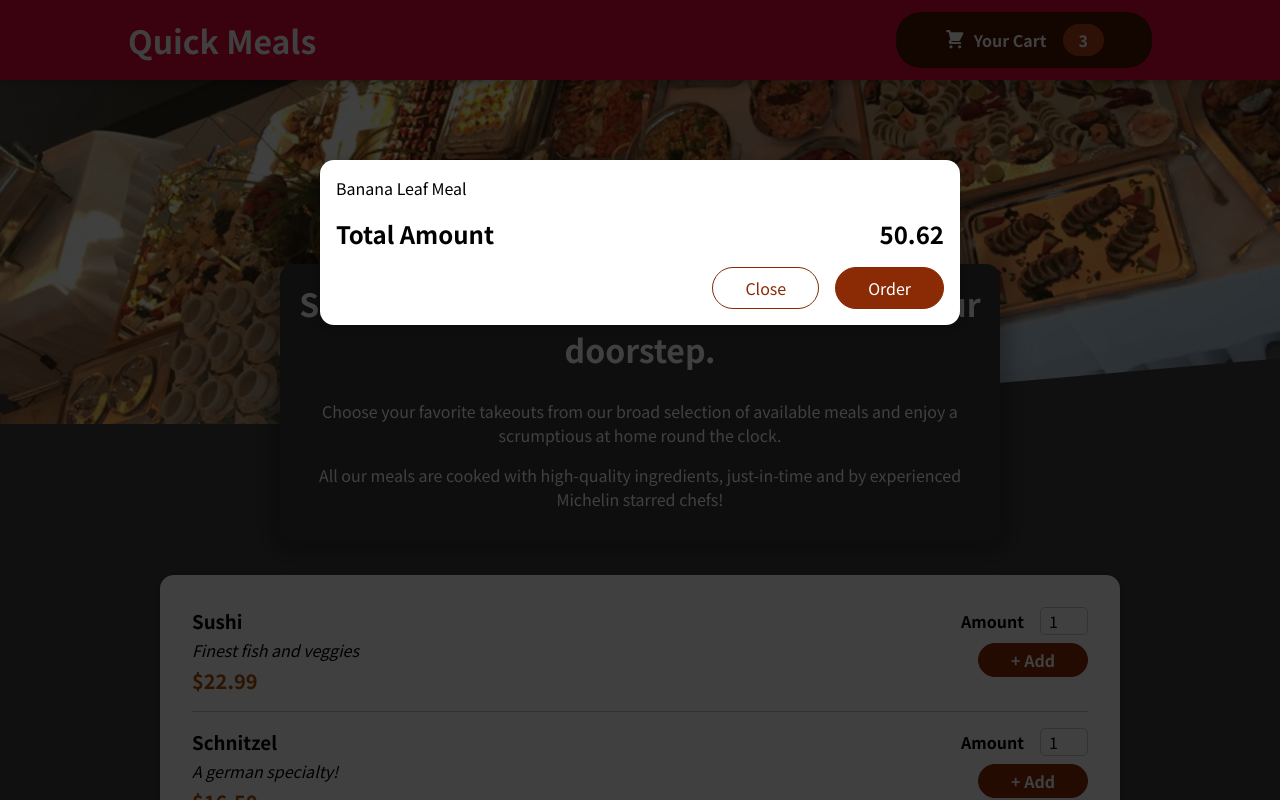
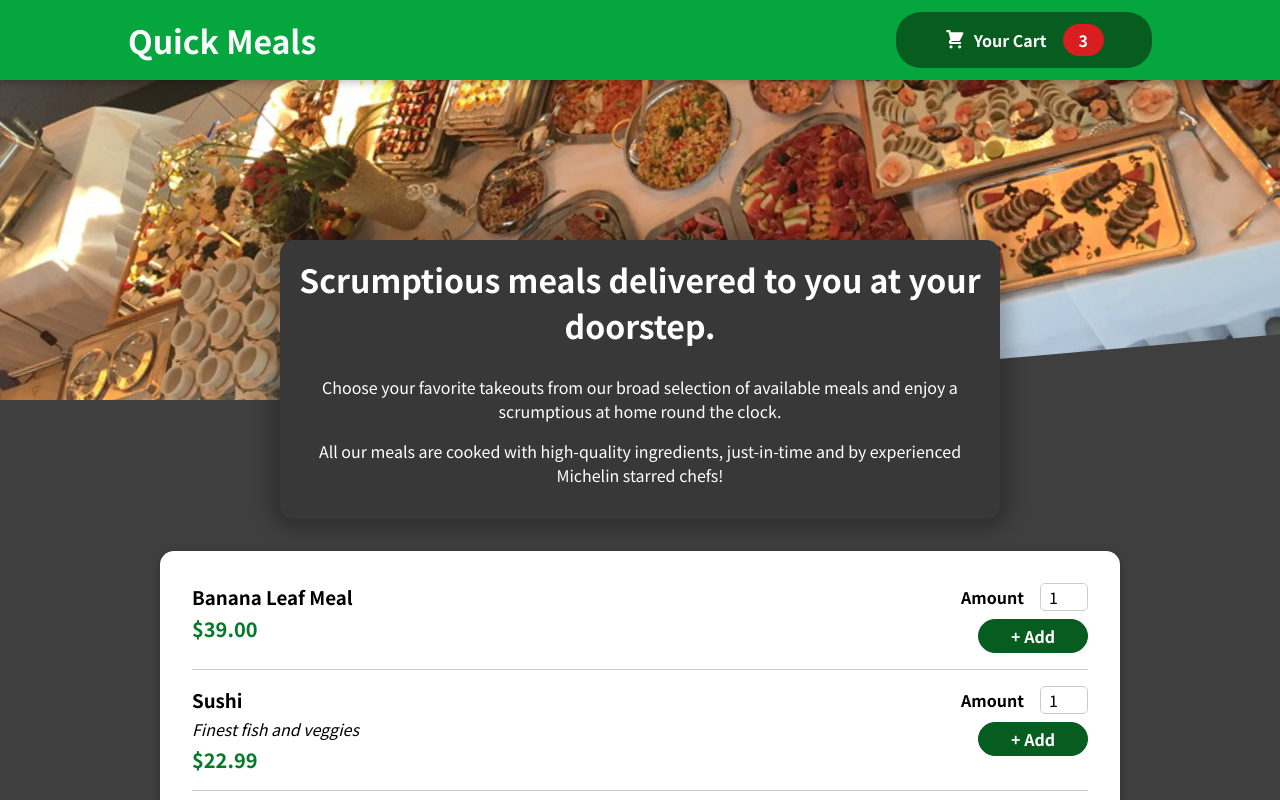
Before and after one commit to rubanero14/React-Lessons-Section11-Building-Food-Order-App, a React (Create React App) app: page / in a window 1280 px wide. Shown: the top 800 px of the page. Built offline with nearby package versions, Linux system fonts and the light colour scheme.

Commit message:
Managing Cart & Modal State

```diff
--- a/src/App.js
+++ b/src/App.js
@@ -1,14 +1,21 @@
-import React from "react";
+import React, { useState } from "react";
 
 import Header from "./components/Layout/Header";
 import Meals from "./components/Meals/Meals";
 import Cart from "./components/Cart/Cart";
 
 function App() {
+  const [openCartModal, setOpenCartModal] = useState(false);
+
+  const toggleCartModalHandler = (e) => {
+    e.stopPropagation();
+    openCartModal ? setOpenCartModal(false) : setOpenCartModal(true);
+  };
+
   return (
     <React.Fragment>
-      <Cart />
-      <Header />
+      {openCartModal && <Cart onClose={toggleCartModalHandler} />}
+      <Header toggleCartModalHandler={toggleCartModalHandler} />
       <main>
         <Meals />
       </main>
--- a/src/components/Cart/Cart.js
+++ b/src/components/Cart/Cart.js
@@ -13,7 +13,7 @@ const Cart = (props) => {
       amount: 3,
       price: 39.0,
     },
-  ].map((meal) => <li>{meal.name}</li>);
+  ].map((meal) => <li key={meal.id}>{meal.name}</li>);
 
   return (
     <Modal>
@@ -23,7 +23,9 @@ const Cart = (props) => {
         <span>50.62</span>
       </div>
       <div className={styles.actions}>
-        <Button className={styles["button--alt"]}>Close</Button>
+        <Button className={styles["button--alt"]} onClick={props.onClose}>
+          Close
+        </Button>
         <Button className={styles.button}>Order</Button>
       </div>
     </Modal>
--- a/src/components/Layout/Header.js
+++ b/src/components/Layout/Header.js
@@ -11,7 +11,7 @@ const Header = (props) => {
     <Fragment>
       <header className={styles.header}>
         <h1>Quick Meals</h1>
-        <HeaderCartButton />
+        <HeaderCartButton onClick={props.toggleCartModalHandler} />
       </header>
       <div className={styles["main-image"]}>
         <img
--- a/src/components/Layout/Header.module.css
+++ b/src/components/Layout/Header.module.css
@@ -4,7 +4,7 @@
     left: 0;
     width: 100%;
     height: 5rem;
-    background-color: #e6023b;
+    background-color: #04a63d;
     color: white;
     display: flex;
     justify-content: space-between;
--- a/src/components/Layout/HeaderCartButton.js
+++ b/src/components/Layout/HeaderCartButton.js
@@ -5,9 +5,9 @@ import Button from "../UI/Button/Button";
 
 import styles from "./HeaderCartButton.module.css";
 
-const HeaderCartButton = () => {
+const HeaderCartButton = (props) => {
   return (
-    <Button className={styles.button}>
+    <Button className={styles.button} onClick={props.onClick}>
       <span className={styles.icon}>
         <CartIcon />
       </span>
--- a/src/components/Layout/HeaderCartButton.module.css
+++ b/src/components/Layout/HeaderCartButton.module.css
@@ -2,7 +2,7 @@
     cursor: pointer;
     font: inherit;
     border: none;
-    background-color: #4d1601;
+    background-color: #075c1f;
     color: white;
     padding: 0.75rem 3rem;
     display: flex;
@@ -14,7 +14,7 @@
 
 .button:hover,
 .button:active {
-    background-color: #2c0d00;
+    background-color: #053f15;
 }
 
 .icon {
@@ -24,7 +24,7 @@
 }
 
 .badge {
-    background-color: #b94517;
+    background-color: #d81e1e;
     padding: 0.25rem 1rem;
     border-radius: 25px;
     margin-left: 1rem;
@@ -33,7 +33,7 @@
 
 .button:hover .badge,
 .button:active .badge {
-    background-color: #92320c;
+    background-color: #a61b1b;
 }
 
 .bump {
--- a/src/components/Meals/AvailableMeals.js
+++ b/src/components/Meals/AvailableMeals.js
@@ -8,24 +8,30 @@ import styles from "./AvailableMeals.module.css";
 const DUMMY_MEALS = [
   {
     id: "m1",
+    name: "Banana Leaf Meal",
+    amount: 3,
+    price: 39.0,
+  },
+  {
+    id: "m2",
     name: "Sushi",
     description: "Finest fish and veggies",
     price: 22.99,
   },
   {
-    id: "m2",
+    id: "m3",
     name: "Schnitzel",
     description: "A german specialty!",
     price: 16.5,
   },
   {
-    id: "m3",
+    id: "m4",
     name: "Barbecue Burger",
     description: "American, raw, meaty",
     price: 12.99,
   },
   {
-    id: "m4",
+    id: "m5",
     name: "Green Bowl",
     description: "Healthy...and green...",
     price: 18.99,
@@ -33,7 +39,9 @@ const DUMMY_MEALS = [
 ];
 
 const AvailableMeals = () => {
-  const mealsList = DUMMY_MEALS.map((meal) => <MealItem meal={meal} />);
+  const mealsList = DUMMY_MEALS.map((meal) => (
+    <MealItem meal={meal} key={meal.id} />
+  ));
   return (
     <section className={styles.meals}>
       <Card>
--- a/src/components/Meals/MealItem/MealItem.module.css
+++ b/src/components/Meals/MealItem/MealItem.module.css
@@ -17,6 +17,6 @@
 .price {
     margin-top: 0.25rem;
     font-weight: bold;
-    color: #ad5502;
+    color: #037a25;
     font-size: 1.25rem;
 }
--- a/src/components/Meals/MealItem/MealItemForm.module.css
+++ b/src/components/Meals/MealItem/MealItemForm.module.css
@@ -5,8 +5,8 @@
 .form button {
     font: inherit;
     cursor: pointer;
-    background-color: #8a2b06;
-    border: 1px solid #8a2b06;
+    background-color: #075c1f;
+    border: 1px solid #075c1f;
     color: white;
     padding: 0.25rem 2rem;
     border-radius: 20px;
@@ -15,6 +15,6 @@
 
 .form button:hover,
 .form button:active {
-    background-color: #641e03;
-    border-color: #641e03;
+    background-color: #053f15;
+    border-color: #053f15;
 }
--- a/src/components/UI/Button/Button.js
+++ b/src/components/UI/Button/Button.js
@@ -8,6 +8,7 @@ const Button = (props) => {
           className={props.className}
           type={props.type && props.type !== "link" ? props.type : "button"}
           disabled={props.disabled}
+          onClick={props.onClick}
         >
           {props.children}
         </button>
```
